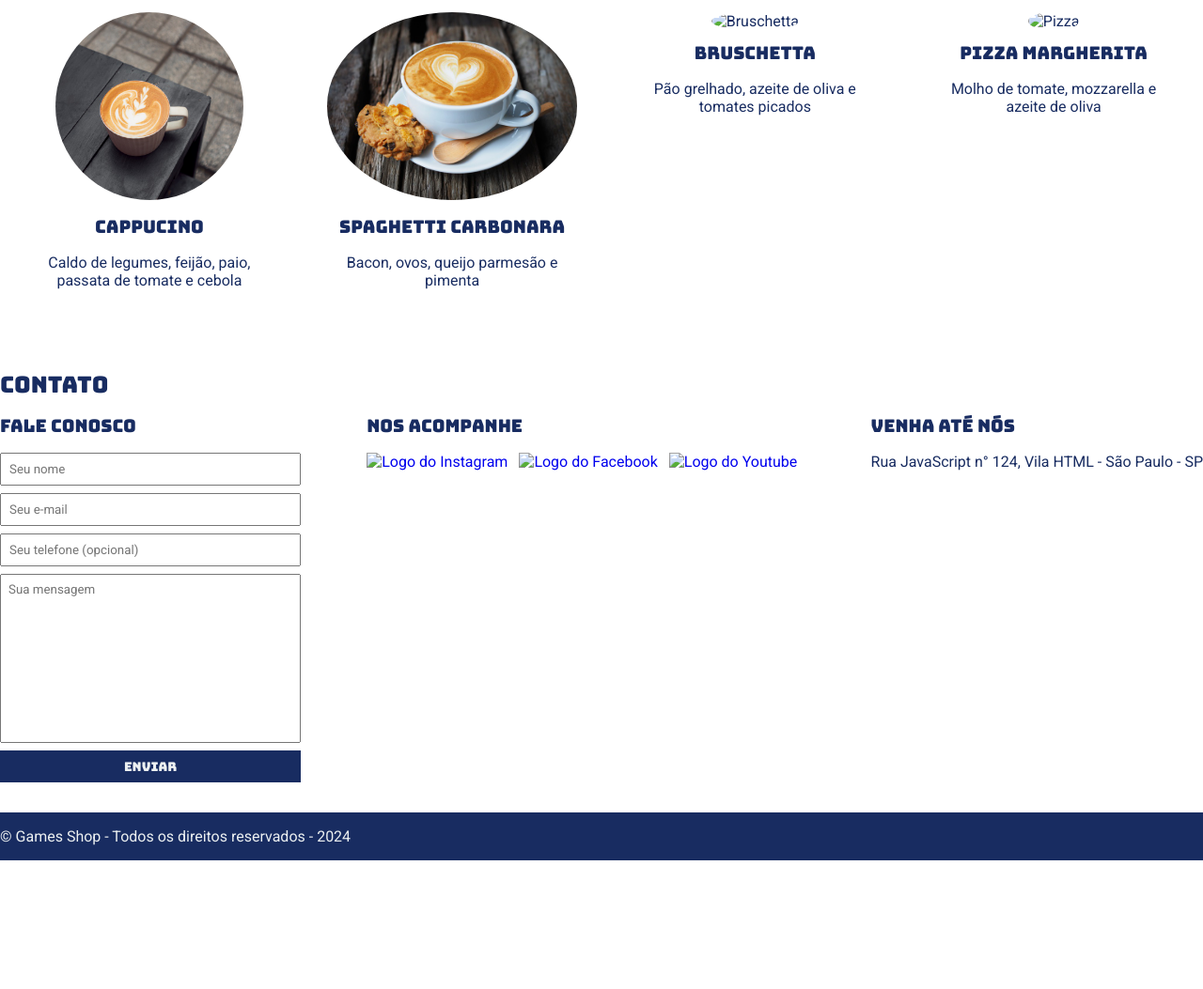
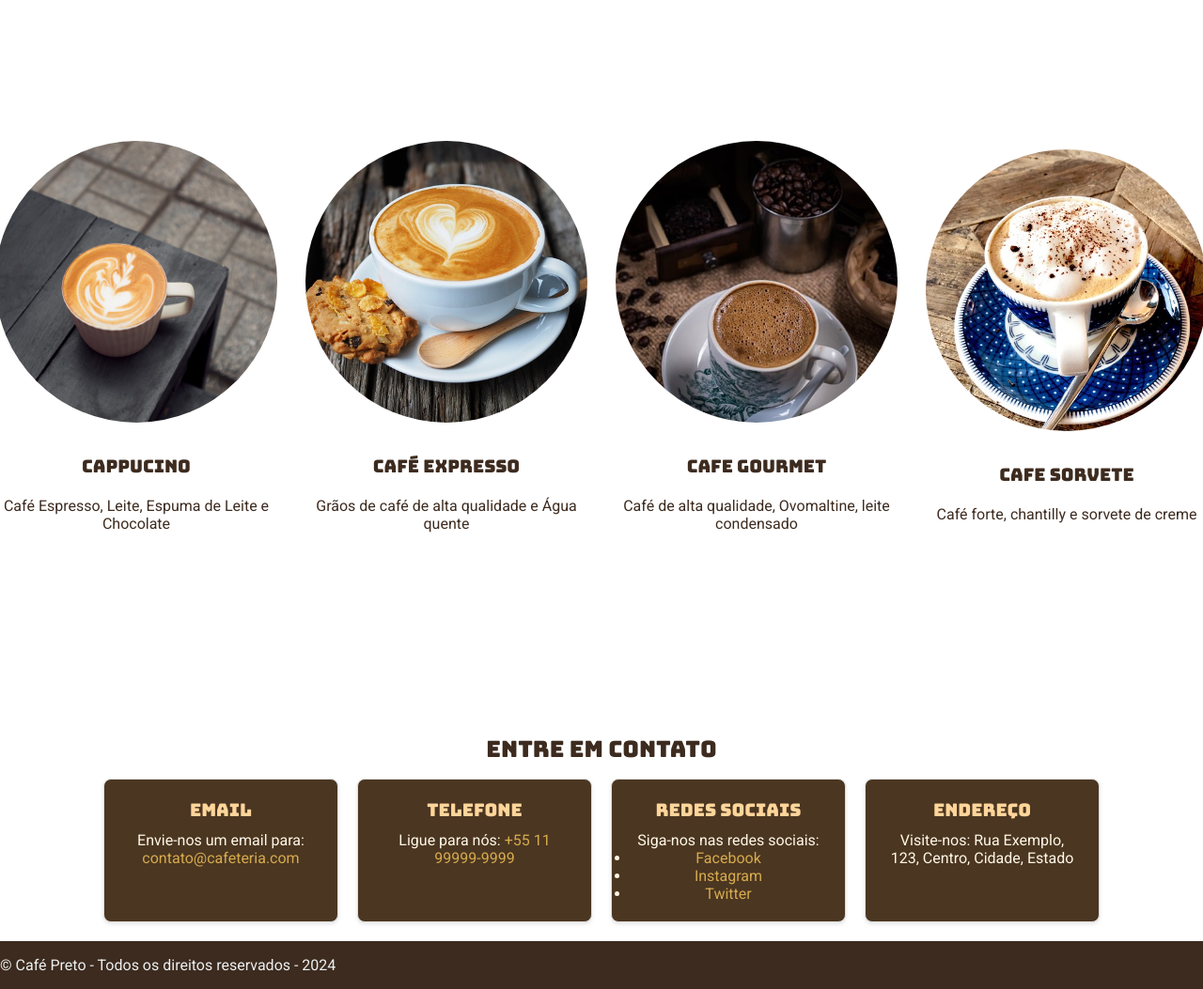
Before and after one commit to andreluizantunes/cafe_preto, a plain HTML site: page site_restaurante/index.html in a window 1280 px wide. Shown: the part 588-1641 px from the top of the page at 94% size. Before the commit the page ends 1504 px from the top, so only its background shows below. Drawn offline with Linux system fonts and the light colour scheme.

Commit message:
update css

```diff
--- a/site_restaurante/index.html
+++ b/site_restaurante/index.html
@@ -27,7 +27,7 @@
     </header>
     <section id="about">
         <div class="container">
-            <img class="store-front" src="./images/cafe_fachada.jpg" alt="Fachada do cafe" />
+            <img class="store-front" src="./images/cafe.jpg" alt="Fachada do cafe" />
             <div>
                 <h2>Sobre a loja</h2>
                 <p>
@@ -50,80 +50,63 @@
             <img src="./images/Cappucino.jpg" alt="Cappucino">
             <div class="info">
                 <h3>Cappucino</h3>
-                <p>Caldo de legumes, feijão, paio, passata de tomate e cebola</p>
+                <p>Café Espresso, Leite, Espuma de Leite e Chocolate</p>
             </div>
         </div>
         <div class="menu-item">
-            <img src="./images/expresso.jpg" alt="Expresso">
+            <img src="./images/expresso.jpg" alt="Cafe Expresso">
             <div class="info">
-                <h3>Spaghetti Carbonara</h3>
-                <p>Bacon, ovos, queijo parmesão e pimenta</p>
+                <h3>Café Expresso</h3>
+                <p>Grãos de café de alta qualidade e Água quente</p>
             </div>
         </div>
         <div class="menu-item">
-            <img src="#" alt="Bruschetta">
+            <img src="./images/cafe_gourmet.jpg" alt="Cafe Gourmet">
             <div class="info">
-                <h3>Bruschetta</h3>
-                <p>Pão grelhado, azeite de oliva e tomates picados</p>
+                <h3>Cafe Gourmet</h3>
+                <p>Café de alta qualidade, Ovomaltine, leite condensado</p>
             </div>
         </div>
         <div class="menu-item">
-            <img src="#" alt="Pizza">
+            <img src="images/cafe_sorvete.jpg" alt="Cafe Sorvete">
             <div class="info">
-                <h3>Pizza Margherita</h3>
-                <p>Molho de tomate, mozzarella e azeite de oliva</p>
+                <h3>Cafe Sorvete</h3>
+                <p>Café forte, chantilly e sorvete de creme</p>
             </div>
         </div>
     </section>
 <!-------------------------------------------------------------------->
-
-    <section id="contact">
-        <div class="container">
-            <h2>Contato</h2>
-            <div class="contact-methods">
-                <div>
-                    <h3>Fale conosco</h3>
-                    <form>
-                        <input type="text" placeholder="Seu nome" required />
-                        <input type="email" placeholder="Seu e-mail" required />
-                        <input type="tel" placeholder="Seu telefone (opcional)" />
-                        <textarea placeholder="Sua mensagem" required></textarea>
-                        <button type="submit">Enviar</button>
-                    </form>
-                </div>
-                <div>
-                    <h3>Nos acompanhe</h3>
-                    <ul class="social-links">
-                        <li>
-                            <a href="#" title="Siga-nos no Instagram">
-                                <img src="./images/instagram.png" alt="Logo do Instagram" />
-                            </a>
-                        </li>
-                        <li>
-                            <a href="#" title="Siga-nos no Facebook">
-                                <img src="./images/facebook.png" alt="Logo do Facebook" />
-                            </a>
-                        </li>
-                        <li>
-                            <a href="#" title="Visite nosso canal no Youtube">
-                                <img src="./images/youtube.png" alt="Logo do Youtube" />
-                            </a>
-                        </li>
-                    </ul>
-                </div>
-                <div>
-                    <h3>Venha até nós</h3>
-                    <p>
-                        Rua JavaScript n° 124, Vila HTML - São Paulo - SP
-                    </p>
-                </div>
+    <section id="contato">
+        <h2>Entre em Contato</h2>
+        <div class="contato-opcoes">
+            <div class="contato-item">
+                <h3>Email</h3>
+                <p>Envie-nos um email para: <a href="mailto:contato@cafeteria.com">contato@cafeteria.com</a></p>
+            </div>
+            <div class="contato-item">
+                <h3>Telefone</h3>
+                <p>Ligue para nós: <a href="tel:+5511999999999">+55 11 99999-9999</a></p>
+            </div>
+            <div class="contato-item">
+                <h3>Redes Sociais</h3>
+                <p>Siga-nos nas redes sociais:</p>
+                <ul>
+                    <li><a href="https://www.facebook.com/cafeteria" target="_blank">Facebook</a></li>
+                    <li><a href="https://www.instagram.com/cafeteria" target="_blank">Instagram</a></li>
+                    <li><a href="https://www.twitter.com/cafeteria" target="_blank">Twitter</a></li>
+                </ul>
+            </div>
+            <div class="contato-item">
+                <h3>Endereço</h3>
+                <p>Visite-nos: Rua Exemplo, 123, Centro, Cidade, Estado</p>
             </div>
         </div>
     </section>
+<!-------------------------------------------------------------------->
     <footer>
         <div class="container">
             <p>
-                &copy; Games Shop - Todos os direitos reservados - 2024
+                &copy; Café Preto - Todos os direitos reservados - 2024
             </p>
         </div>
     </footer>
--- a/site_restaurante/main.css
+++ b/site_restaurante/main.css
@@ -31,7 +31,7 @@ body, input, textarea {
 header {
     padding: 16px 0;
     background-color: #3D2B1F;
-    color: #ecf0f1;
+    color: #FFD59A;
 }
 
 header nav li {
@@ -41,7 +41,7 @@ header nav li {
 }
 
 header nav li a {
-    color: #ecf0f1;
+    color: #FFF8E7;
     text-decoration: none;
 }
 
@@ -146,47 +146,98 @@ input:focus, textarea:focus {
     outline-color: #182C61;
 }
 
+/**/
+
+#menu {
+    display: flex;
+    justify-content: center; /* Centraliza horizontalmente */
+    align-items: center; /* Centraliza verticalmente */
+    height: 100vh; /* Ocupa a altura total da janela de visualização */
+}
+
+.menu-item {
+    text-align: center;
+    margin: 0 15px; /* Adiciona margem entre os itens */
+}
+
+.menu-item img {
+    border-radius: 50%;
+    width: 300px;
+    height: 300px; /* Certifique-se de que a altura e a largura sejam iguais */
+    object-fit: cover; /* Ajusta a imagem para cobrir o contêiner */
+}
+
+.info h3,
+.info p {
+    margin-top: 20px;
+    color: #3D2B1F;
+    word-break: break-word;
+}
+
+.info {
+    margin-top: 30px;
+}
+
+/**/
+#contato {
+    padding: 20px;
+    text-align: center;
+    color: #3D2B1F;
+}
+
+.contato-opcoes {
+    display: flex;
+    flex-wrap: wrap;
+    justify-content: center;
+    gap: 20px;
+}
+
+.contato-item {
+    background-color: #4B3621;
+    border: 1px solid #dddddd ;
+    border-radius: 8px;
+    padding: 20px;
+    width: 250px;
+    box-shadow: 0 2px 4px rgba(0, 0, 0, 0.1);
+}
+
+.contato-item h3 {
+    margin-bottom: 10px;
+    color: #FFD59A;
+}
+
+.contato-item p, .contato-item ul {
+    margin: 0;
+    color:  #FFF8E7;
+}
+
+.contato-item a {
+    color: #d6ab4e;
+    text-decoration: none;
+}
+
+.contato-item a:hover {
+    text-decoration: underline;
+}
+
+/**/
 footer {
-    background-color: #182C61;
+    background-color: #3D2B1F;
     color: #ecf0f1;
     padding: 16px 0;
 }
 
-/**/
-.itensdomenuu{
-    box-shadow: #11100f 1px 1px 1px 1px;
-}
-
-.indicacaomenu{
-    background-color:#2e2a28 ;
-    color:  #182C61;
-    text-align: center;
-}
-
-#menu {
-    display: flex;
-    justify-content: space-between;
-    color:  #182C61;
-}
-
-.menu-item {
-    width: 300px;
-    margin: 20px;
-    padding: 10px;
-    border-radius: 8px;
-    text-align: center;
-}
-
-.menu-item img {
-    height: 200px;
-    border-radius: 100%;
-}
-
-.info h3 {
-    margin-top: 12px;
-    color:  #182C61;
-}
-
-.info p {
-    color:   #182C61;
-}
+/*
+Marrom Café Escuro: #4B3621
+Marrom Espresso: #3B2F2F
+Marrom Chocolate Amargo: #3D2B1F
+Café: #6f4e37
+Café: #6f4e37
+Café com Leite: #a18262
+Moca: #6a4e36
+Branco Leitoso: #FFF8E7
+Creme Claro: #F5F5DC
+Caramelo Claro: #FFD59A
+Caramelo Médio: #C68E17
+Caramelo Escuro: #8B5742
+*/
```
Also changed, not shown: site_restaurante/images/cafe.jpg (added), site_restaurante/images/cafe_gourmet.jpg (added), site_restaurante/images/cafe_sorvete.jpg (added), site_restaurante/images/calcada_cafe.jpg (added).
